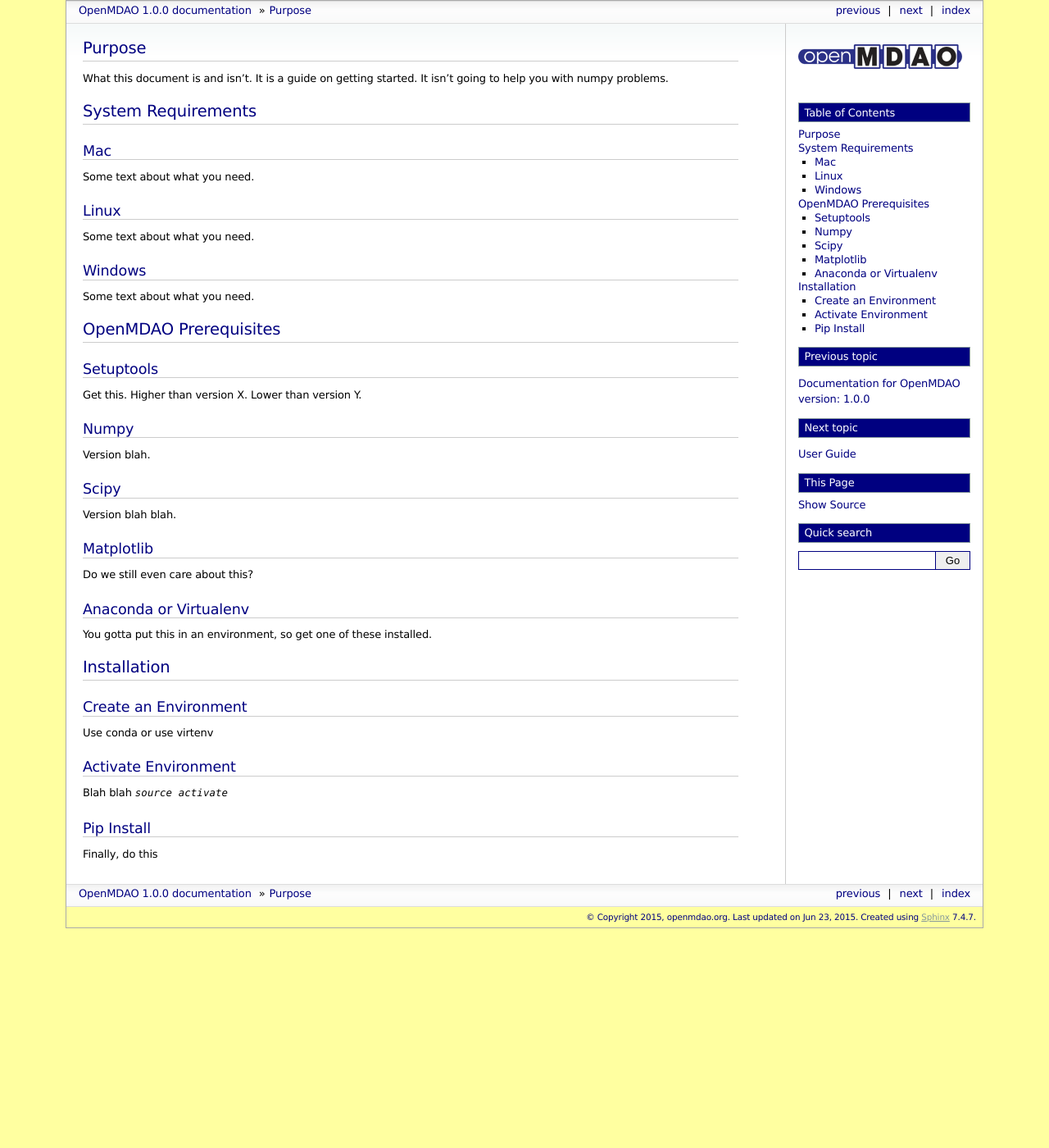
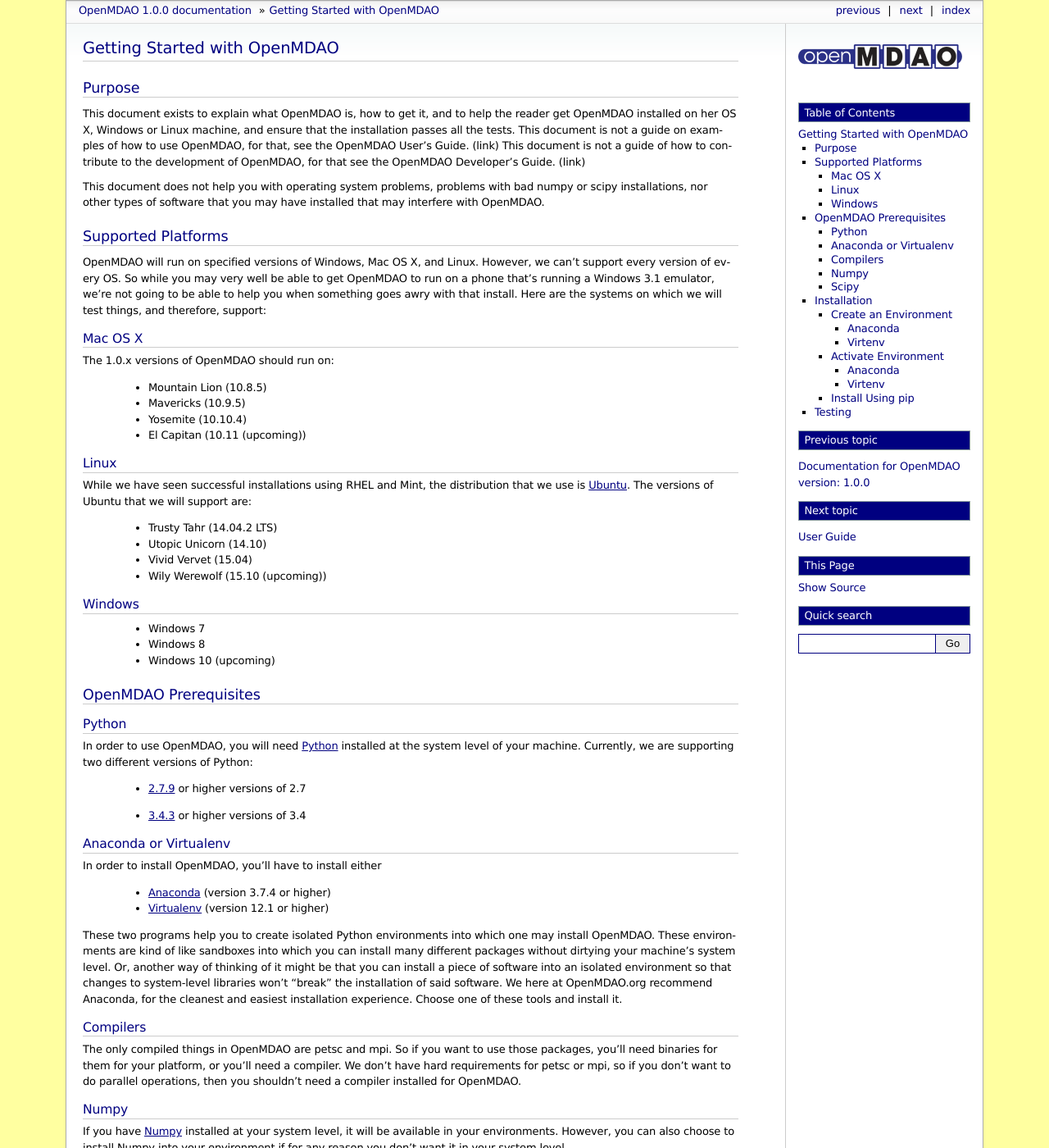
Before and after one commit to OpenMDAO/OpenMDAO1, a Sphinx documentation site: the page built from openmdao/docs/getting-started/index.rst, in a window 1280 px wide and 1400 px high. Shown: the whole window at 82% size. Built offline with Sphinx 7.4.7, drawn with Linux system fonts in a browser that asks for light colours; pages that are not in the unit, such as notebooks, are missing from menus; some of the changed text lies outside the part shown.

Commit message:
first round of getting started doc.

```diff
--- a/openmdao/docs/getting-started/index.rst
+++ b/openmdao/docs/getting-started/index.rst
@@ -1,62 +1,149 @@
 
 .. _Getting-Started:
+
+_____________________________
+Getting Started with OpenMDAO
+_____________________________
 
 =======
 Purpose
 =======
 
-What this document is and isn't.  It is a guide on getting started.
-It isn't going to help you with numpy problems.
+This document exists to explain what OpenMDAO is, how to get it, and to help
+the reader get OpenMDAO installed on her OS X, Windows or Linux machine, and
+ensure that the installation passes all the tests.  This document is not a guide
+on examples of how to use OpenMDAO, for that, see the OpenMDAO User's Guide. (link)
+This document is not a guide of how to contribute to the development of OpenMDAO,
+for that see the OpenMDAO Developer's Guide. (link)
+
+This document does not help you with operating system problems, problems with
+bad numpy or scipy installations, nor other types of software that you may have
+installed that may interfere with OpenMDAO.
+
 
 ===================
-System Requirements
+Supported Platforms
 ===================
-Mac
-+++
 
-Some text about what you need.
+OpenMDAO will run on specified versions of Windows, Mac OS X, and Linux.
+However, we can't support every version of every OS.  So while you may very well
+be able to get OpenMDAO to run on a phone that's running a Windows 3.1 emulator,
+we're not going to be able to help you when something goes awry with that install.
+Here are the systems on which we will test things, and therefore, support:
+
+Mac OS X
+++++++++
+
+The 1.0.x versions of OpenMDAO should run on:
+
+ * Mountain Lion (10.8.5)
+
+ * Mavericks (10.9.5)
+
+ * Yosemite (10.10.4)
+
+ * El Capitan (10.11 (upcoming))
+
 
 Linux
 +++++
 
-Some text about what you need.
+While we have seen successful installations using RHEL and Mint, the distribution
+that we use is Ubuntu_.  The versions of Ubuntu that we will support are:
+
+.. _Ubuntu: http://ubuntu.com
+
+ * Trusty Tahr (14.04.2 LTS)
+
+ * Utopic Unicorn (14.10)
+
+ * Vivid Vervet (15.04)
+
+ * Wily Werewolf (15.10 (upcoming))
+
+
 
 Windows
 +++++++
 
-Some text about what you need.
+ * Windows 7
+
+ * Windows 8
+
+ * Windows 10 (upcoming)
 
 
 ======================
 OpenMDAO Prerequisites
 ======================
 
-Setuptools
-++++++++++
+Python
+++++++
 
-Get this.  Higher than version X.  Lower than version Y.
+In order to use OpenMDAO, you will need Python_ installed at the system level of
+your machine.  Currently, we are supporting two different versions of Python:
+
+.. _Python: http://www.python.org
+
+ * 2.7.9_ or higher versions of 2.7
+
+.. _2.7.9: https://www.python.org/downloads/release/python-279/
+
+ * 3.4.3_ or higher versions of 3.4
+
+ .. _3.4.3: https://www.python.org/downloads/release/python-343/
+
+Anaconda or Virtualenv
+++++++++++++++++++++++
+
+In order to install OpenMDAO, you'll have to install either
+
+ * Anaconda_  (version 3.7.4 or higher)
+
+ * Virtualenv_ (version 12.1 or higher)
+
+.. _Anaconda: http://continuum.io/downloads
+
+.. _Virtualenv: https://pypi.python.org/pypi/virtualenv
+
+These two programs help you to create isolated Python environments into which one may install OpenMDAO.
+These environments are kind of like sandboxes into which you can install many different
+packages without dirtying your machine's system level.  Or, another way of thinking of it
+might be that you can install a piece of software into an isolated environment so
+that changes to system-level libraries won't "break" the installation of said software.
+We here at OpenMDAO.org recommend Anaconda, for the cleanest and easiest installation experience.
+Choose one of these tools and install it.
+
+Compilers
++++++++++
+The only compiled things in OpenMDAO are petsc and mpi. So if you want to use those
+packages, you'll need binaries for them for your platform, or you'll need a compiler.
+We don't have hard requirements for petsc or mpi, so if you don't want to do parallel operations,
+then you shouldn't need a compiler installed for OpenMDAO.
+
 
 Numpy
 +++++
 
-Version blah.
+If you have Numpy_ installed at your system level, it will be available in your
+environments.  However, you can also choose to install Numpy into your environment
+if for any reason you don't want it in your system level.
+
+.. _Numpy: http://numpy.org
+
+ * Version 1.9.2 or higher will be supported.
 
 Scipy
 +++++
 
-Version blah blah.
+If you have Scipy_ installed at your system level, it will be available in your
+environments.  However, you can also choose to install Scipy into your environment
+if for any reason you don't want it in your system level, or if you have an older
+version at system level that you don't want to mess with.
 
-Matplotlib
-++++++++++
+.. _Scipy: http://scipy.org
 
-Do we still even care about this?
-
-
-Anaconda or Virtualenv
-++++++++++++++++++++++
-
-You gotta put this in an environment, so get one of these installed.
-
+ * Version 0.15.1 or higher will be supported.
 
 ============
 Installation
@@ -65,16 +152,46 @@ Installation
 Create an Environment
 +++++++++++++++++++++
 
-Use conda or use virtenv
+Anaconda
+--------
+
+How to create an environment?
+
+`conda create --name openmdao python=2.7.9 numpy scipy`
+
+Virtenv
+-------
+
+How to create an installation environment?
 
 
 Activate Environment
 ++++++++++++++++++++
 
-Blah blah `source activate`
+Anaconda
+--------
+
+ * Windows:
+    `activate [env_name]`
+    `deactivate`
+
+ * Linux/OSX:
+    `source activate [env_name]`
+    `source deactivate`
+
+Virtenv
+-------
 
 
-Pip Install
-+++++++++++
 
-Finally, do this
+Install Using pip
++++++++++++++++++
+
+Finally, do this: `pip install -e openmdao`
+
+
+=======
+Testing
+=======
+
+You can test using any python test framework from the openmdao level of the repository
```
Also changed, not shown: openmdao/docs/conf.py (+0 -14 lines), 1 other file.
